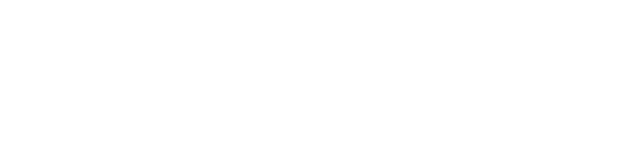
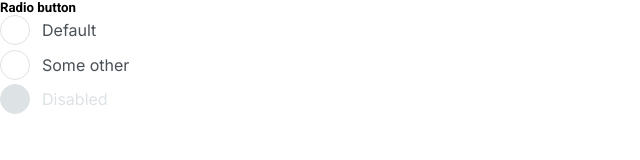
Before and after one commit to js-tasks-ru/htmlcss-20220120_labudova81, a website: page 07-lection5/02-radio/index.html in a window 1280 px wide. Shown: the whole page, without its empty margins (0-640 px from the left). Drawn offline with Linux system fonts and the light colour scheme.

Commit message:
EXERCISE-7 Add radio

```diff
--- a/07-lection5/02-radio/index.html
+++ b/07-lection5/02-radio/index.html
@@ -3,9 +3,44 @@
 <html lang="ru">
     <head>
         <link rel="stylesheet" href="../../assets/css/main.css">
+        <link rel="stylesheet" href="../../components/form/form.css">
         <link rel="stylesheet" href="./radio.css">
     </head>
     <body>
+        <h5 class="label__title">Radio button</h5>
+        <div class="radio">
+            <label class="radio__wrapper">
+                <input type="radio" class="radio__input" name="name">
+                <div class="radio__state">
+                    <div class="radio__control">
+                        <div class="radio__icon"></div>
+                    </div>
+                    <div class="radio__label">Default</div>
+                </div>
+            </label>
+        </div>
+        <div class="radio">
+            <label class="radio__wrapper">
+                <input type="radio" class="radio__input" name="name">
+                <div class="radio__state">
+                    <div class="radio__control">
+                        <div class="radio__icon"></div>
+                    </div>
+                    <div class="radio__label">Some other</div>
+                </div>
+            </label>
+        </div>
 
+        <div class="radio">
+            <label class="radio__wrapper">
+                <input type="radio" class="radio__input" name="name" disabled>
+                <div class="radio__state">
+                    <div class="radio__control">
+                        <div class="radio__icon"></div>
+                    </div>
+                    <div class="radio__label">Disabled</div>
+                </div>
+            </label>
+        </div>
     </body>
 </html>
--- a/07-lection5/02-radio/radio.css
+++ b/07-lection5/02-radio/radio.css
@@ -0,0 +1,76 @@
+.radio {
+    display: block;
+}
+
+.radio__wrapper {
+    display: inline-block;
+    position: relative;
+}
+
+.radio__input {
+    position: absolute;
+    width: 0;
+    height: 0;
+    outline: none;
+}
+
+.radio__state {
+    display: flex;
+    align-items: center;
+    gap: 0.75rem;
+    cursor: pointer;
+}
+
+.radio__input:disabled ~ .radio__state {
+    pointer-events: none;
+    cursor: not-allowed;
+}
+
+.radio__control {
+    background: var(--white);
+    border: 1px solid var(--grey-2);
+    border-radius: 50%;
+    width: 28px;
+    height: 28px;
+
+    display: flex;
+    flex-direction: column;
+    align-items: center;
+    justify-content: center;
+}
+
+.radio__input:checked ~ .radio__state .radio__control {
+    border-color: var(--blue);
+}
+
+.radio__input:disabled ~ .radio__state .radio__control {
+    background: var(--grey-2);
+    border-color: var(--grey-2);
+}
+
+.radio__icon {
+    display: none;
+    width: 18px;
+    height: 18px;
+    border-radius: 50%;
+    background: var(--blue);
+}
+
+.radio__input:checked ~ .radio__state .radio__icon {
+    display: block;
+}
+
+.radio__label {
+    font-family: var(--font-inter);
+    font-size: 1rem;
+    line-height: 1.25rem;
+    color: var(--grey-4);
+}
+
+.radio__input:disabled ~ .radio__state .radio__label {
+    color: var(--grey-2);
+}
+
+.radio__input:focus ~ .radio__state .radio__label {
+    text-decoration: underline;
+}
```
